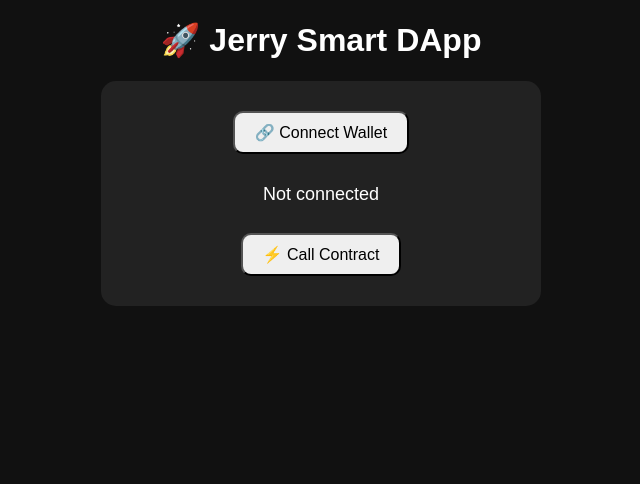
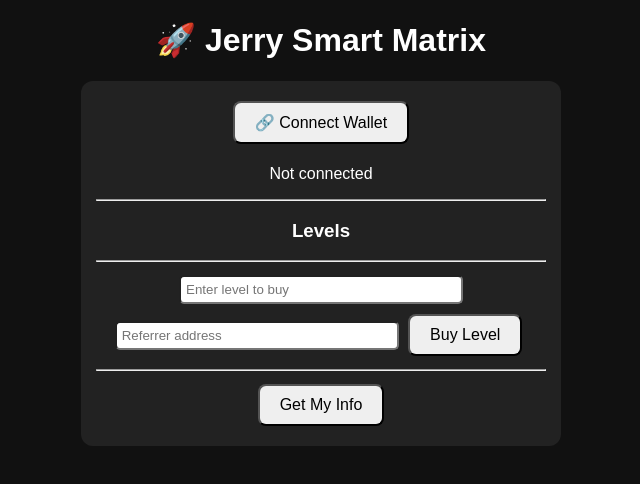
Before and after one commit to jerrycoinss/Jerrycoinss.github.io, a plain HTML site: page index.html in a window 1280 px wide. Shown: the whole page, without its empty margins (319-959 px from the left). Drawn offline with nearby package versions, Linux system fonts and the light colour scheme.

Commit message:
Update index.html
Ok

```diff
--- a/index.html
+++ b/index.html
@@ -2,60 +2,90 @@
 <html lang="en">
 <head>
   <meta charset="UTF-8">
-  <title>Jerry Smart DApp</title>
+  <title>Jerry Smart Matrix DApp</title>
   <script src="https://cdn.jsdelivr.net/npm/ethers/dist/ethers.min.js"></script>
   <style>
-    body { font-family: Arial, sans-serif; text-align: center; background: #111; color: #fff; }
-    button { padding: 10px 20px; margin: 10px; font-size: 16px; cursor: pointer; border-radius: 10px; }
-    #status { margin-top: 20px; font-size: 18px; }
-    .card { background: #222; padding: 20px; border-radius: 15px; width: 400px; margin: 20px auto; }
+    body { font-family: Arial, sans-serif; background: #111; color: #fff; text-align: center; }
+    button { padding: 10px 20px; margin: 5px; font-size: 16px; border-radius: 8px; cursor: pointer; }
+    .card { background: #222; padding: 15px; border-radius: 12px; width: 450px; margin: 20px auto; }
+    input { padding: 5px; border-radius: 5px; width: 60%; margin: 5px 0; }
   </style>
 </head>
 <body>
+  <h1>🚀 Jerry Smart Matrix</h1>
 
-  <h1>🚀 Jerry Smart DApp</h1>
   <div class="card">
     <button onclick="connectWallet()">🔗 Connect Wallet</button>
     <p id="status">Not connected</p>
-    <button onclick="callContract()">⚡ Call Contract</button>
+    <hr>
+    <h3>Levels</h3>
+    <div id="levels"></div>
+    <hr>
+    <input type="number" id="levelInput" placeholder="Enter level to buy">
+    <input type="text" id="refInput" placeholder="Referrer address">
+    <button onclick="buyLevel()">Buy Level</button>
+    <hr>
+    <button onclick="getUserInfo()">Get My Info</button>
+    <div id="userInfo"></div>
   </div>
 
   <script>
     let provider, signer, contract;
-
-    // 🔑 عقدك
     const contractAddress = "0xB963CA4f5d123a1622f6D6ABd80c4bef85c90D12";
     const contractABI = [
-      // هنا تحط الــ ABI ديال العقد ديالك
+      {"inputs":[{"internalType":"address","name":"_token","type":"address"}],"stateMutability":"nonpayable","type":"constructor"},
+      {"anonymous":false,"inputs":[{"indexed":true,"internalType":"address","name":"user","type":"address"},{"indexed":false,"internalType":"uint256","name":"level","type":"uint256"}],"name":"LevelPurchased","type":"event"},
+      {"anonymous":false,"inputs":[{"indexed":true,"internalType":"address","name":"from","type":"address"},{"indexed":true,"internalType":"address","name":"to","type":"address"},{"indexed":false,"internalType":"uint256","name":"amount","type":"uint256"}],"name":"Payout","type":"event"},
+      {"inputs":[{"internalType":"uint256","name":"level","type":"uint256"}],"name":"buyLevel","outputs":[],"stateMutability":"nonpayable","type":"function"},
+      {"inputs":[{"internalType":"address","name":"user","type":"address"}],"name":"getUserLevels","outputs":[{"internalType":"uint256[]","name":"","type":"uint256[]"}],"stateMutability":"view","type":"function"},
+      {"inputs":[{"internalType":"address","name":"user","type":"address"}],"name":"getUserReferrals","outputs":[{"internalType":"address[]","name":"","type":"address[]"}],"stateMutability":"view","type":"function"},
+      {"inputs":[{"internalType":"uint256","name":"level","type":"uint256"}],"name":"levelPrice","outputs":[{"internalType":"uint256","name":"","type":"uint256"}],"stateMutability":"view","type":"function"},
+      {"inputs":[{"internalType":"address","name":"user","type":"address"}],"name":"checkUserExists","outputs":[{"internalType":"bool","name":"","type":"bool"}],"stateMutability":"view","type":"function"}
     ];
 
     async function connectWallet() {
       if (window.ethereum) {
-        try {
-          await ethereum.request({ method: "eth_requestAccounts" });
-          provider = new ethers.providers.Web3Provider(window.ethereum);
-          signer = provider.getSigner();
-          contract = new ethers.Contract(contractAddress, contractABI, signer);
-          document.getElementById("status").innerText = "✅ Wallet connected!";
-        } catch (err) {
-          console.error(err);
-          document.getElementById("status").innerText = "❌ Connection failed";
-        }
+        await ethereum.request({ method: 'eth_requestAccounts' });
+        provider = new ethers.providers.Web3Provider(window.ethereum);
+        signer = provider.getSigner();
+        contract = new ethers.Contract(contractAddress, contractABI, signer);
+        document.getElementById("status").innerText = "✅ Wallet connected: " + await signer.getAddress();
+        displayLevels();
       } else {
         alert("Install MetaMask first!");
       }
     }
 
-    async function callContract() {
-      if (!contract) return alert("Connect wallet first!");
+    async function displayLevels() {
+      let html = "";
+      for (let i=0; i<10; i++) {
+        let price = await contract.levelPrice(i);
+        html += `<p>Level ${i}: ${ethers.utils.formatUnits(price, 18)} JD</p>`;
+      }
+      document.getElementById("levels").innerHTML = html;
+    }
+
+    async function buyLevel() {
+      const level = document.getElementById("levelInput").value;
+      const ref = document.getElementById("refInput").value;
+      if (!level || !ref) return alert("Enter level and referrer address!");
       try {
-        // مثال: تستدعي دالة فالعقد
-        let result = await contract.owner(); // يبان ليك مالك العقد
-        alert("Contract Owner: " + result);
+        const tx = await contract.buyLevel(level, ref);
+        await tx.wait();
+        alert("Level purchased successfully!");
       } catch (err) {
         console.error(err);
-        alert("Error calling contract");
+        alert("Failed to buy level: " + err.message);
       }
+    }
+
+    async function getUserInfo() {
+      const user = await signer.getAddress();
+      const levels = await contract.getUserLevels(user);
+      const refs = await contract.getUserReferrals(user);
+      let html = `<p>Levels: ${levels.join(", ")}</p>`;
+      html += `<p>Referrals: ${refs.join(", ")}</p>`;
+      document.getElementById("userInfo").innerHTML = html;
     }
   </script>
 </body>
```
